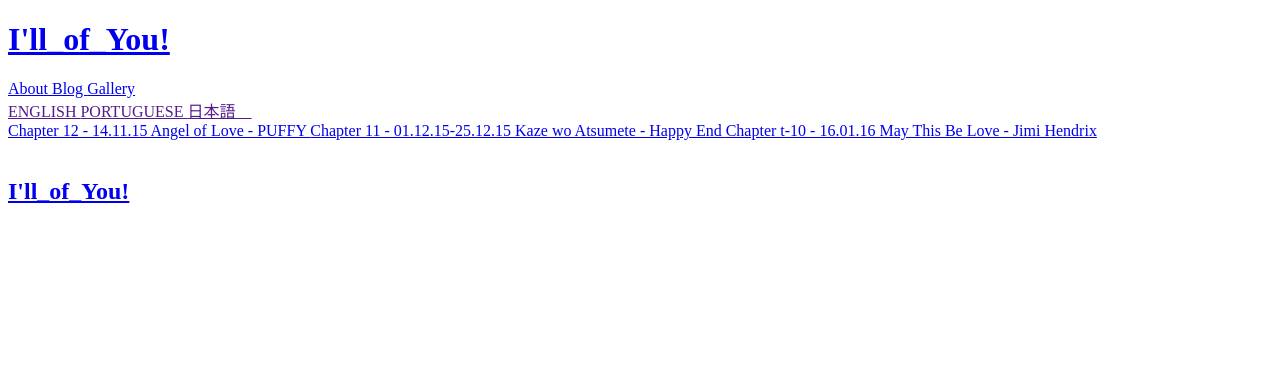
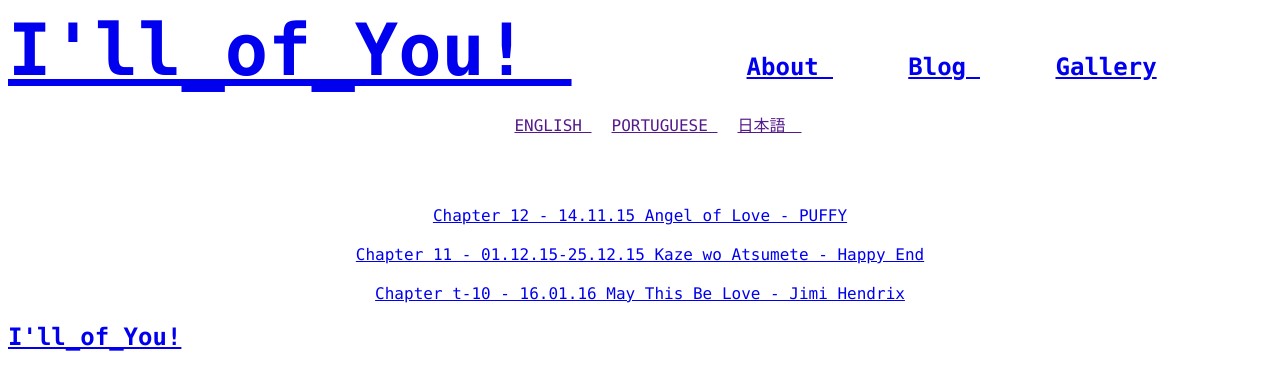
Before and after one commit to 60160/IllofYou.github.io, a plain HTML site: page index.html in a window 1280 px wide. Drawn offline with Linux system fonts and the light colour scheme.

Commit message:
basic page formatting

```diff
--- a/index.html
+++ b/index.html
@@ -1,43 +1,42 @@
 <!DOCTYPE html>
 <html>
 <head>
+	<title> I'll of You! </title>
+	<meta name="viewport" content="width=device-width, initial-scale=1.0">
+	<meta charset="UTF-8">
+	<link rel="stylesheet" href="style.css">
 </head>
 <body>
 
-<!-- title page shoots you to the chapter select homepage -->
+<div class="Mast">
 
 <h1> <a class="Title" href="index.html"> I'll_of_You! </a> </h1>
 
-<div class="Header">
+<h2 class="Header">
 
 <a id="About" href="https:\\www.youtube.com"> About </a>
 <a id="Blog" href="https:\\www.youtube.com"> Blog </a>
 <a id="Gallery" href="https:\\www.youtube.com"> Gallery </a>
 
+</h2>
+
 </div>
 
 <div class="Language">
 
-<a id="ENG" href=""> ENGLISH </a>
-<a id="POR" href=""> PORTUGUESE </a>
-<a id="JAP" href=""> 日本語　</a>
+<a id="lang" href=""> ENGLISH </a>
+<a id="lang" href=""> PORTUGUESE </a>
+<a id="lang" href=""> 日本語　</a>
 
 </div>
 
-<!-- These buttons set a variable that switches a piece of the img URL to load when the page buttons/chapter buttons are pressed -->
-
 <div class="chapterindex">
-	<a id="chapter12" href="Chapter12.html"> Chapter 12 - 14.11.15 Angel of Love - PUFFY </a>
-	<a id="chapter11" href="Chapter11.html"> Chapter 11 - 01.12.15-25.12.15 Kaze wo Atsumete - Happy End </a>
-	<a id="chapter10" href="Chapter10.html"> Chapter t-10 - 16.01.16 May This Be Love - Jimi Hendrix</a>
+	<a id="chapter" href="Chapter12.html"> Chapter 12 - 14.11.15 Angel of Love - PUFFY </a>
+	<a id="chapter" href="Chapter11.html"> Chapter 11 - 01.12.15-25.12.15 Kaze wo Atsumete - Happy End </a>
+	<a id="chapter" href="Chapter10.html"> Chapter t-10 - 16.01.16 May This Be Love - Jimi Hendrix</a>
 </div>
 
-<!-- justify from the center, so something like width/2 spacing -->
-<!-- best if you can load several images at a time for the flip book sections -->
-
-<br>
-
-<h2> <a class="Title" href="index.html"> I'll_of_You! </a> </h2>
+<h2> <a class="Title2" href="index.html"> I'll_of_You! </a> </h2>
 
 </body>
 </html>
--- a/pageflipper.js
+++ b/pageflipper.js
@@ -4,6 +4,7 @@
 	if(pchapter >12){pchapter=12;}
 	document.getElementById("pchap").href="Chapter"+pchapter+".html";
 	document.getElementById("nchap").href="Chapter"+nchapter+".html";
+
 	pageselecter=document.getElementById("pageselect");
 	for (var i=1; i<=pagemax; i++){
 		var opt = document.createElement('option');
--- /dev/null
+++ b/style.css
@@ -0,0 +1,65 @@
+body{
+}
+h1{
+	display:inline;
+}
+h2{
+	display:inline;
+}
+
+* {
+		background-color:white;
+		font-family: "Lucida Console", "Courier New", monospace;
+}
+
+
+.Title{
+	font-size: 72px;
+}
+
+.Header{
+	text-align:right;
+	display: inline;
+	padding-left:100px;
+}
+
+.ChapterTitle{
+	display:block;
+}
+
+.Language {
+	text-align:center;
+	padding:20px;
+}
+
+#lang{
+	padding-left:20px;
+}
+
+#About, #Gallery, #Blog {
+	padding-left:75px;
+}
+
+.chapterindex {
+	text-align:center;
+	display:block;
+	padding-top: 50px;
+	}
+
+#chapter {
+	display:block;
+	padding-bottom: 20px;
+}
+
+.image{
+  display: block;
+  margin: auto;
+  width:auto;
+  height:1250px;
+
+}
+
+.Navigation{
+  display: flex;
+  justify-content: center;
+}
```
Also changed, not shown: Chapter10.html (+16 -10 lines), Chapter11.html (+16 -10 lines), Chapter12.html (+14 -7 lines).
